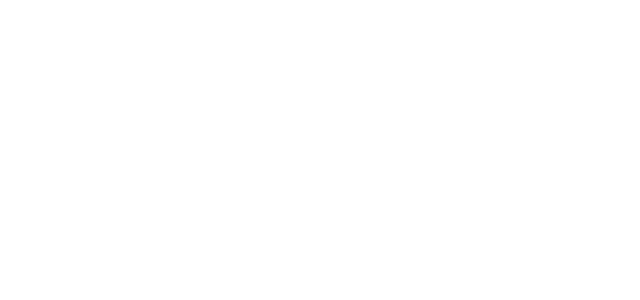
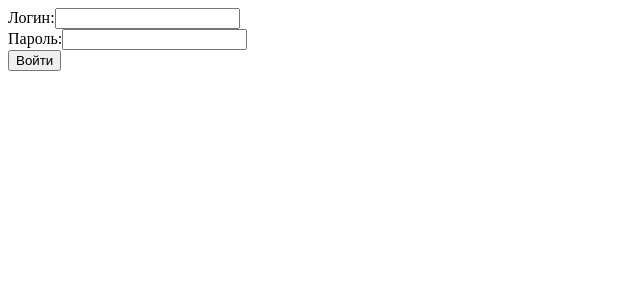
Before and after one commit to volirimx/FE104-react, a React (Vite) app: page / in a window 1280 px wide. Shown: the top 300 px of the page, without its empty margins (0-640 px from the left). Built offline with nearby package versions, Linux system fonts and the light colour scheme.

Commit message:
Aleksey-lesson40-form

```diff
--- a/src/App.css
+++ b/src/App.css
@@ -0,0 +1,3 @@
+.daw {
+
+}
--- a/src/App.tsx
+++ b/src/App.tsx
@@ -1,7 +1,13 @@
 import "./App.css";
+import { LoginForm } from "./companents/LoginForm";
 
 function App() {
-  return <div></div>;
+ return (
+  <>
+   <LoginForm />
+
+  </>
+ );
 }
 
 export default App;
--- /dev/null
+++ b/src/companents/LoginForm/index.tsx
@@ -0,0 +1,60 @@
+import React, { useState } from 'react'
+import PropTypes from 'prop-types'
+import styles from "./index.module.css"
+
+interface LoginFormState {
+ login: string;
+ password: string;
+}
+
+export const LoginForm: React.FC = () => {
+ const [formDate, setFormDate] = useState<LoginFormState>({
+  login: "",
+  password: ""
+ })
+
+ const handleInputChange = (e: React.ChangeEvent<HTMLInputElement>) => {
+  const { name, value } = e.target;
+  setFormDate((mem) => ({
+   ...mem,
+   [name]: value
+  }));
+  console.log(name, value);
+
+ }
+ const handleButton = (event: React.FormEvent) => {
+  event.preventDefault()
+  console.log('Логин:', formDate.login);
+  console.log('Пароль:', formDate.password);
+  setFormDate({
+   login: "",
+   password: ""
+  })
+ }
+
+ return (
+  <>
+   <form onSubmit={handleButton}>
+    <div>
+     <label>Логин:</label>
+     <input
+      type="text"
+      name="login"
+      value={formDate.login}
+      onChange={handleInputChange}
+     />
+    </div>
+    <div>
+     <label>Пароль:</label>
+     <input
+      type="password"
+      name="password"
+      value={formDate.password}
+      onChange={handleInputChange}
+     />
+    </div>
+    <button type="submit">Войти</button>
+   </form>
+  </>
+ )
+}
```
Also changed, not shown: src/companents/LoginForm/index.module.css (added).
